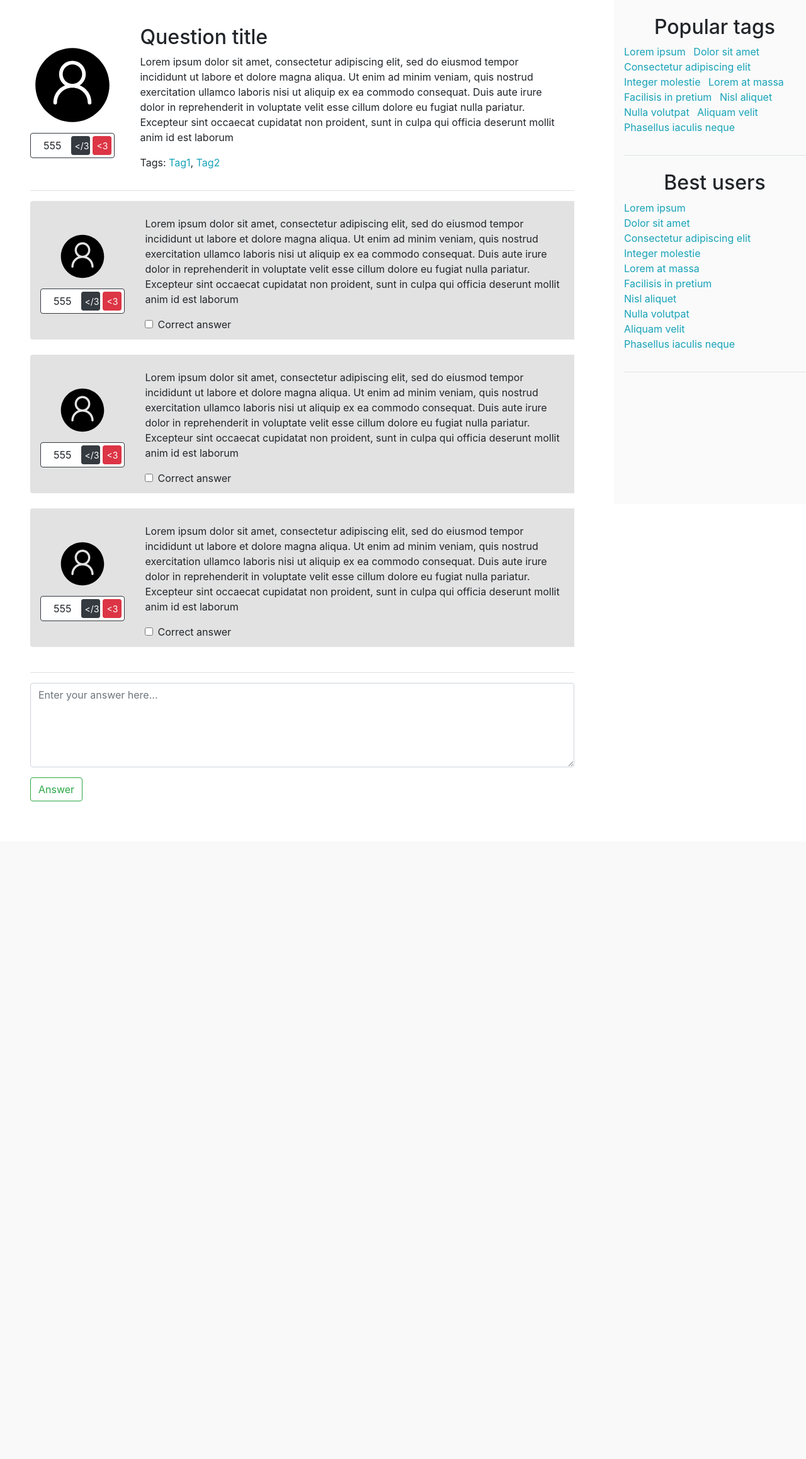
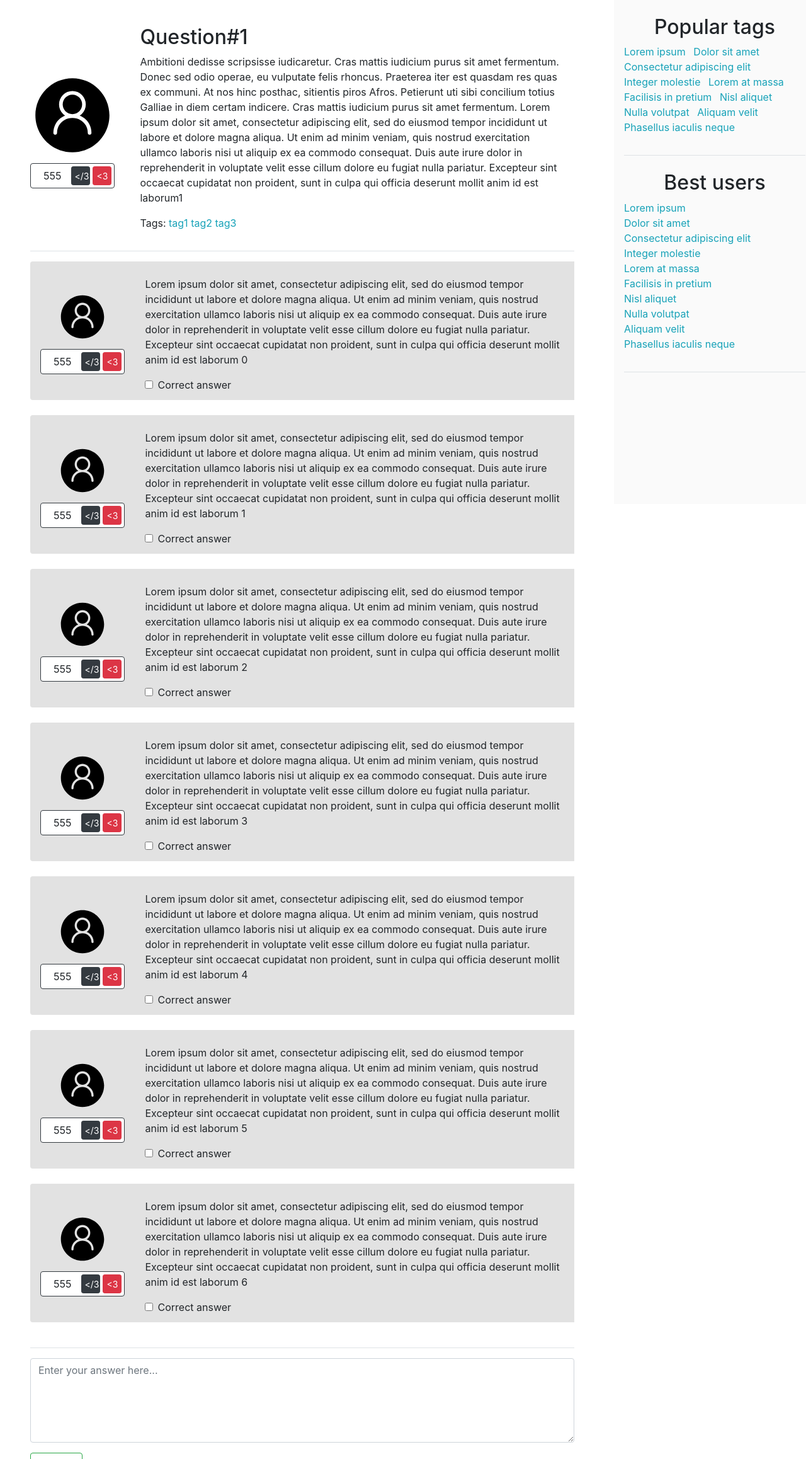
Before and after one commit to Arugaf/TP-Web, a Django app: page /question/1 in a window 1280 px wide. Shown: the part 57-2373 px from the top of the page at 63% size. Before the commit the page ends 1329 px from the top, so only its background shows below. Run offline with Django 3.2, Linux system fonts and the light colour scheme; some libraries are stand-ins or nearby versions.

Commit message:
questions, tags

```diff
--- a/ask_evdokimov/urls.py
+++ b/ask_evdokimov/urls.py
@@ -7,7 +7,7 @@ urlpatterns = [
     path('tag/<tag_name>', views.tag, name="tag"),
     path('ask', views.ask_question, name="ask_question"),
     path('login', views.login, name="login"),
-    path('reg', views.registration, name="registration"),
+    path('signup', views.registration, name="registration"),
     path('user', views.user_settings, name="user"),
     path('hot', views.hot, name="hot")
 ]
--- a/ask_evdokimov/views.py
+++ b/ask_evdokimov/views.py
@@ -1,16 +1,20 @@
 from django.contrib.auth.decorators import login_required
 from django.shortcuts import render
 
+
+# TODO: Нужна ли вьюшка для популярных тегов и лучших юзеров? Как организовать выборку и подстановку ссылок?
 
 def index(request, is_hot=False):
     questions = [{
         'title': 'question' + str(i),
         'id': i,
-        'text': '''Ambitioni dedisse scripsisse iudicaretur. Cras mattis iudicium purus sit amet fermentum. Donec
-            sed odio operae, eu vulputate felis rhoncus. Praeterea iter est quasdam res quas ex communi. At nos hinc
-            posthac, sitientis piros Afros. Petierunt uti sibi concilium totius Galliae in diem certam indicere. Cras
-            mattis iudicium purus sit amet fermentum. ''' + str(i),
-        'tag': ['tag1', 'tag2']
+        'text': '''Lorem ipsum dolor sit amet, consectetur
+               adipiscing elit, sed do eiusmod tempor incididunt ut labore et dolore magna aliqua. Ut enim ad minim
+               veniam, quis nostrud exercitation ullamco laboris nisi ut aliquip ex ea commodo consequat. Duis aute
+               irure dolor in reprehenderit in voluptate velit esse cillum dolore eu fugiat nulla pariatur. Excepteur
+               sint occaecat cupidatat non proident, sunt in culpa qui officia deserunt mollit anim id est laborum '''
+                + str(i),
+        'tags': ['tag1', 'tag2']
     } for i in range(0, 20)]
 
     context = {'questions': questions}
@@ -25,17 +29,43 @@ def hot(request):
 
 
 def question(request, question_id):
-    return render(request, 'question.html')
+    answers = [{
+        'id': i,
+        'text': '''Lorem ipsum dolor sit amet, consectetur
+               adipiscing elit, sed do eiusmod tempor incididunt ut labore et dolore magna aliqua. Ut enim ad minim
+               veniam, quis nostrud exercitation ullamco laboris nisi ut aliquip ex ea commodo consequat. Duis aute
+               irure dolor in reprehenderit in voluptate velit esse cillum dolore eu fugiat nulla pariatur. Excepteur
+               sint occaecat cupidatat non proident, sunt in culpa qui officia deserunt mollit anim id est laborum '''
+                + str(i),
+    } for i in range(0, 7)]
+
+    context = {'title': 'Question#' + str(question_id),
+               'tags': ['tag1', 'tag2', 'tag3'],
+               'text': '''Ambitioni dedisse scripsisse iudicaretur. Cras mattis iudicium purus sit amet fermentum.
+               Donec sed odio operae, eu vulputate felis rhoncus. Praeterea iter est quasdam res quas ex communi. At
+               nos hinc posthac, sitientis piros Afros. Petierunt uti sibi concilium totius Galliae in diem certam
+               indicere. Cras mattis iudicium purus sit amet fermentum. Lorem ipsum dolor sit amet, consectetur
+               adipiscing elit, sed do eiusmod tempor incididunt ut labore et dolore magna aliqua. Ut enim ad minim
+               veniam, quis nostrud exercitation ullamco laboris nisi ut aliquip ex ea commodo consequat. Duis aute
+               irure dolor in reprehenderit in voluptate velit esse cillum dolore eu fugiat nulla pariatur. Excepteur
+               sint occaecat cupidatat non proident, sunt in culpa qui officia deserunt mollit anim id est laborum'''
+                       + str(question_id),
+               'answers': answers}
+    return render(request, 'question.html', context)
 
 
 def tag(request, tag_name):
-    context = {}
-    questions = []
-    for i in range(1, 5):
-        questions.append(
-            {'title': 'question' + str(i), 'id': i, 'text': '''mnogo texta lol''', 'tag': ['tag1', 'tag2']})
-    context['questions'] = questions
-    context['tag'] = tag_name
+    questions = [{
+        'title': 'question' + str(i),
+        'id': i,
+        'text': '''Ambitioni dedisse scripsisse iudicaretur. Cras mattis iudicium purus sit amet fermentum. Donec
+                sed odio operae, eu vulputate felis rhoncus. Praeterea iter est quasdam res quas ex communi. At nos hinc
+                posthac, sitientis piros Afros. Petierunt uti sibi concilium totius Galliae in diem certam indicere. Cras
+                mattis iudicium purus sit amet fermentum. ''' + str(i),
+        'tags': ['tag1', 'tag2']
+    } for i in range(0, 20)]
+
+    context = {'questions': questions, 'tag': tag_name}
     return render(request, 'index.html', context)
 
 
@@ -52,5 +82,6 @@ def registration(request):
     return render(request, 'registration.html')
 
 
+@login_required
 def user_settings(request):
     return render(request, 'user.html')
--- a/templates/include/question/answer_card.html
+++ b/templates/include/question/answer_card.html
@@ -2,16 +2,7 @@
 
 {% block card_content %}
 
-    <p>
-        Lorem ipsum dolor sit amet, consectetur adipiscing elit, sed do eiusmod tempor incididunt ut labore et
-        dolore
-        magna aliqua. Ut enim ad minim veniam, quis nostrud exercitation ullamco laboris nisi ut aliquip ex ea
-        commodo consequat. Duis aute irure dolor in reprehenderit in voluptate velit esse cillum dolore eu
-        fugiat
-        nulla pariatur. Excepteur sint occaecat cupidatat non proident, sunt in culpa qui officia deserunt
-        mollit
-        anim id est laborum
-    </p>
+    <p>{{ answer.text }}</p>
 
     <div class="form-check">
         <input type="checkbox" class="form-check-input" id="exampleCheck1">
--- a/templates/include/question/question_card.html
+++ b/templates/include/question/question_card.html
@@ -8,9 +8,7 @@
     </p>
 
     <!-- Question info -->
-    <p class="text-break">
-        {{ question.text }}
-    </p>
+    <p class="text-break">{{ question.text }}</p>
 
     <div class="row">
 
@@ -22,7 +20,7 @@
         <!-- Tags -->
         <p class="cols-8 text ml-auto mr-3">
             Tags:
-            {% for tag in question.tag %}
+            {% for tag in question.tags %}
                 <a href="{% url 'tag' tag_name=tag %}">{{ tag }}</a>
             {% endfor %}
         </p>
--- a/templates/include/utility/components/best_users.html
+++ b/templates/include/utility/components/best_users.html
@@ -3,6 +3,7 @@
 {% block title %}Best users{% endblock %}
 
 {% block utility_content %}
+
     <li><a href="#">Lorem ipsum</a></li>
     <li><a href="#">Dolor sit amet</a></li>
     <li><a href="#">Consectetur adipiscing elit</a></li>
@@ -13,4 +14,5 @@
     <li><a href="#">Nulla volutpat</a></li>
     <li><a href="#">Aliquam velit</a></li>
     <li><a href="#">Phasellus iaculis neque</a></li>
+
 {% endblock %}
--- a/templates/include/utility/components/popular_tags.html
+++ b/templates/include/utility/components/popular_tags.html
@@ -3,6 +3,7 @@
 {% block title %}Popular tags{% endblock %}
 
 {% block utility_content %}
+
     <li class="list-inline-item"><a href="#">Lorem ipsum</a></li>
     <li class="list-inline-item"><a href="#">Dolor sit amet</a></li>
     <li class="list-inline-item"><a href="#">Consectetur adipiscing elit</a></li>
@@ -13,4 +14,5 @@
     <li class="list-inline-item"><a href="#">Nulla volutpat</a></li>
     <li class="list-inline-item"><a href="#">Aliquam velit</a></li>
     <li class="list-inline-item"><a href="#">Phasellus iaculis neque</a></li>
+
 {% endblock %}
--- a/templates/question.html
+++ b/templates/question.html
@@ -23,31 +23,17 @@
         <div class="media-body ml-4 mr-4">
 
             <!-- Title -->
-            <p class="text h2">Question title</p>
+            <p class="text h2">{{ title }}</p>
 
             <!-- Question info -->
-            <p>
-                Lorem ipsum dolor sit amet, consectetur adipiscing elit, sed do eiusmod tempor incididunt ut
-                labore
-                et
-                dolore
-                magna aliqua. Ut enim ad minim veniam, quis nostrud exercitation ullamco laboris nisi ut
-                aliquip
-                ex
-                ea
-                commodo consequat. Duis aute irure dolor in reprehenderit in voluptate velit esse cillum
-                dolore
-                eu
-                fugiat
-                nulla pariatur. Excepteur sint occaecat cupidatat non proident, sunt in culpa qui officia
-                deserunt
-                mollit
-                anim id est laborum
-            </p>
+            <p>{{ text }}</p>
 
             <!-- Tags -->
             <p>
-                Tags: <a href="#">Tag1</a>, <a href="#">Tag2</a>
+                Tags:
+                {% for tag in tags %}
+                    <a href="{% url 'tag' tag_name=tag %}">{{ tag }}</a>
+                {% endfor %}
             </p>
 
         </div>
@@ -56,9 +42,12 @@
 
     <!-- Answers -->
     <div class="border-bottom py-3">
-        {% include 'include/question/answer_card.html' %}
-        {% include 'include/question/answer_card.html' %}
-        {% include 'include/question/answer_card.html' %}
+
+        {% for answer in answers %}
+
+            {% include 'include/question/answer_card.html' with answer=answer %}
+
+        {% endfor %}
     </div>
 
     <!-- Answer -->
```
